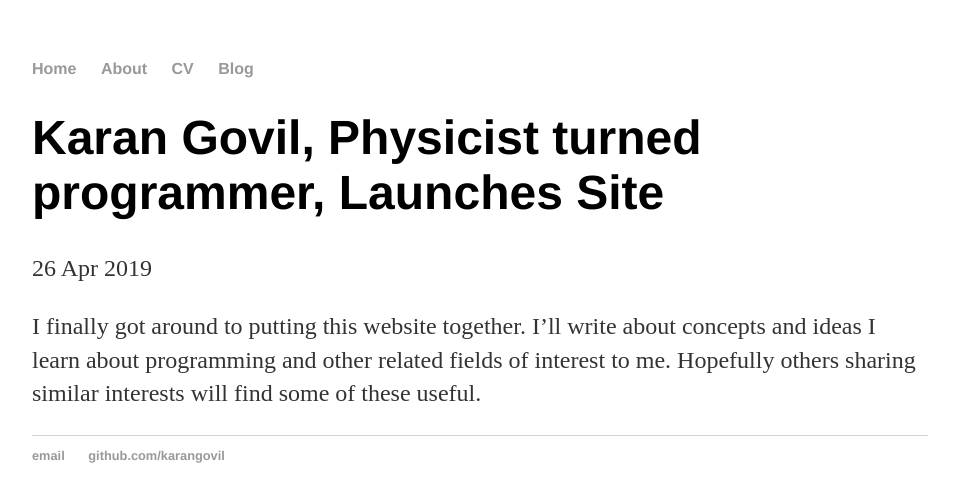
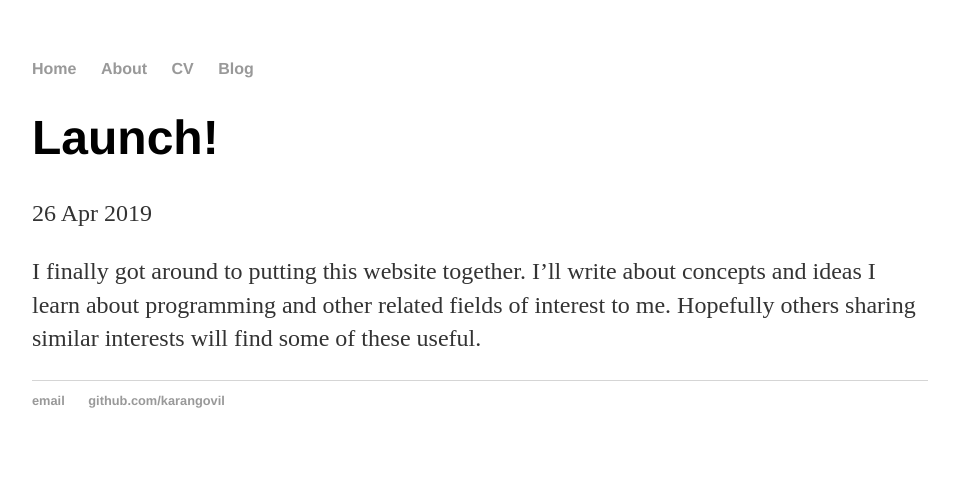
Before and after one commit to karangovil/karangovil.github.io, a Jekyll site: the page built from _posts/2019-04-26-karan-govil-site-launched.md, in a window 1280 px wide. Shown: the top 502 px of the page, without its empty margins (160-1119 px from the left). Built offline with Jekyll 4.4.1, drawn with Linux system fonts in a browser that asks for light colours.

Commit message:
Update 2019-04-26-karan-govil-site-launched.md

```diff
--- a/_posts/2019-04-26-karan-govil-site-launched.md
+++ b/_posts/2019-04-26-karan-govil-site-launched.md
@@ -1,6 +1,6 @@
 ---
 layout: post
-title: "Karan Govil, Physicist turned programmer, Launches Site"
+title: "Launch!"
 date: 2019-04-26
 ---
 
```
